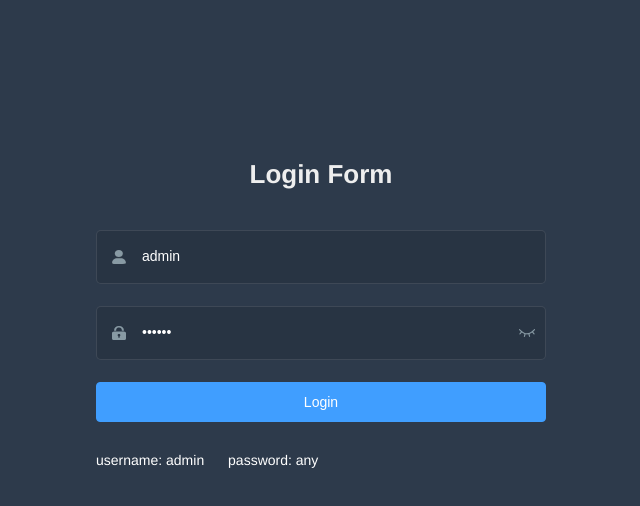
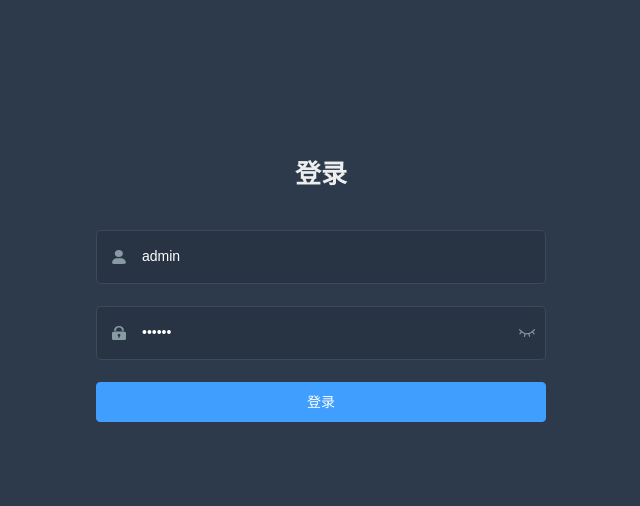
Before and after one commit to CzNd0729/nullworking, a Vue app in the folder admin/: page /#/login in a window 1280 px wide. Shown: the top 506 px of the page, without its empty margins (319-959 px from the left). Built offline with nearby package versions, Linux system fonts and the light colour scheme.

Commit message:
web端界面优化，图标更新

```diff
--- a/admin/public/index.html
+++ b/admin/public/index.html
@@ -9,7 +9,7 @@
   </head>
   <body>
     <noscript>
-      <strong>We're sorry but <%= webpackConfig.name %> doesn't work properly without JavaScript enabled. Please enable it to continue.</strong>
+      <strong>抱歉，<%= webpackConfig.name %>需要启用JavaScript才能正常工作。请启用JavaScript后继续。</strong>
     </noscript>
     <div id="app"></div>
     <!-- built files will be auto injected -->
--- a/admin/src/components/Breadcrumb/index.vue
+++ b/admin/src/components/Breadcrumb/index.vue
@@ -33,7 +33,7 @@ export default {
       const first = matched[0]
 
       if (!this.isDashboard(first)) {
-        matched = [{ path: '/dashboard', meta: { title: 'Dashboard' }}].concat(matched)
+        matched = [{ path: '/dashboard', meta: { title: '首页' }}].concat(matched)
       }
 
       this.levelList = matched.filter(item => item.meta && item.meta.title && item.meta.breadcrumb !== false)
@@ -43,7 +43,7 @@ export default {
       if (!name) {
         return false
       }
-      return name.trim().toLocaleLowerCase() === 'Dashboard'.toLocaleLowerCase()
+      return name.trim().toLocaleLowerCase() === 'dashboard'.toLocaleLowerCase()
     },
     pathCompile(path) {
       // To solve this problem https://github.com/PanJiaChen/vue-element-admin/issues/561
--- a/admin/src/layout/components/Navbar.vue
+++ b/admin/src/layout/components/Navbar.vue
@@ -10,7 +10,7 @@
         class="logout-button"
         @click="logout"
       >
-        Log Out
+        退出登录
       </el-button>
     </div>
   </div>
--- a/admin/src/layout/components/Sidebar/Logo.vue
+++ b/admin/src/layout/components/Sidebar/Logo.vue
@@ -24,8 +24,8 @@ export default {
   },
   data() {
     return {
-      title: 'Vue Admin Template',
-      logo: 'https://wpimg.wallstcn.com/69a1c46c-eb1c-4b46-8bd4-e9e686ef5251.png'
+      title: '无隙工作管理端',
+      logo: '/logo.png'
     }
   }
 }
--- a/admin/src/settings.js
+++ b/admin/src/settings.js
@@ -1,6 +1,6 @@
 module.exports = {
 
-  title: 'Vue Admin Template',
+  title: '无隙工作管理端',
 
   /**
    * @type {boolean} true | false
--- a/admin/src/views/404.vue
+++ b/admin/src/views/404.vue
@@ -8,13 +8,13 @@
         <img class="pic-404__child right" src="@/assets/404_images/404_cloud.png" alt="404">
       </div>
       <div class="bullshit">
-        <div class="bullshit__oops">OOPS!</div>
-        <div class="bullshit__info">All rights reserved
-          <a style="color:#20a0ff" href="https://wallstreetcn.com" target="_blank">wallstreetcn</a>
+        <div class="bullshit__oops">糟糕!</div>
+        <div class="bullshit__info">版权所有
+          <a style="color:#20a0ff" href="#" target="_blank">无隙工作</a>
         </div>
         <div class="bullshit__headline">{{ message }}</div>
-        <div class="bullshit__info">Please check that the URL you entered is correct, or click the button below to return to the homepage.</div>
-        <a href="" class="bullshit__return-home">Back to home</a>
+        <div class="bullshit__info">请检查您输入的URL是否正确，或点击下面的按钮返回首页。</div>
+        <a href="" class="bullshit__return-home">返回首页</a>
       </div>
     </div>
   </div>
@@ -26,7 +26,7 @@ export default {
   name: 'Page404',
   computed: {
     message() {
-      return 'The webmaster said that you can not enter this page...'
+      return '管理员说您不能进入此页面...'
     }
   }
 }
--- a/admin/src/views/dashboard/index.vue
+++ b/admin/src/views/dashboard/index.vue
@@ -1,6 +1,6 @@
 <template>
   <div class="dashboard-container">
-    <div class="dashboard-text">name: {{ name }}</div>
+    <div class="dashboard-text">名称: {{ name }}</div>
   </div>
 </template>
 
--- a/admin/src/views/login/index.vue
+++ b/admin/src/views/login/index.vue
@@ -3,7 +3,7 @@
     <el-form ref="loginForm" :model="loginForm" :rules="loginRules" class="login-form" auto-complete="on" label-position="left">
 
       <div class="title-container">
-        <h3 class="title">Login Form</h3>
+        <h3 class="title">登录</h3>
       </div>
 
       <el-form-item prop="username">
@@ -13,7 +13,7 @@
         <el-input
           ref="username"
           v-model="loginForm.username"
-          placeholder="Username"
+          placeholder="用户名"
           name="username"
           type="text"
           tabindex="1"
@@ -30,7 +30,7 @@
           ref="password"
           v-model="loginForm.password"
           :type="passwordType"
-          placeholder="Password"
+          placeholder="密码"
           name="password"
           tabindex="2"
           auto-complete="on"
@@ -41,12 +41,7 @@
         </span>
       </el-form-item>
 
-      <el-button :loading="loading" type="primary" style="width:100%;margin-bottom:30px;" @click.native.prevent="handleLogin">Login</el-button>
-
-      <div class="tips">
-        <span style="margin-right:20px;">username: admin</span>
-        <span> password: any</span>
-      </div>
+      <el-button :loading="loading" type="primary" style="width:100%;margin-bottom:30px;" @click.native.prevent="handleLogin">登录</el-button>
 
     </el-form>
   </div>
@@ -60,14 +55,14 @@ export default {
   data() {
     const validateUsername = (rule, value, callback) => {
       if (!validUsername(value)) {
-        callback(new Error('Please enter the correct user name'))
+        callback(new Error('请输入正确的用户名'))
       } else {
         callback()
       }
     }
     const validatePassword = (rule, value, callback) => {
       if (value.length < 6) {
-        callback(new Error('The password can not be less than 6 digits'))
+        callback(new Error('密码不能少于6位'))
       } else {
         callback()
       }
```
Also changed, not shown: admin/public/logo.png (added).
